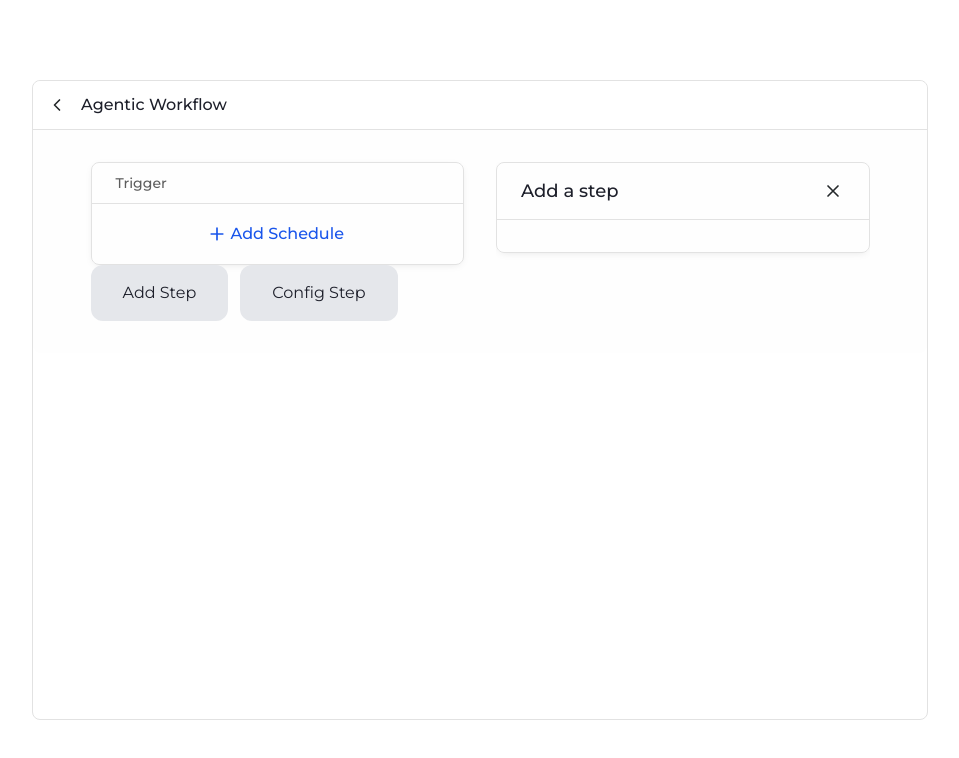
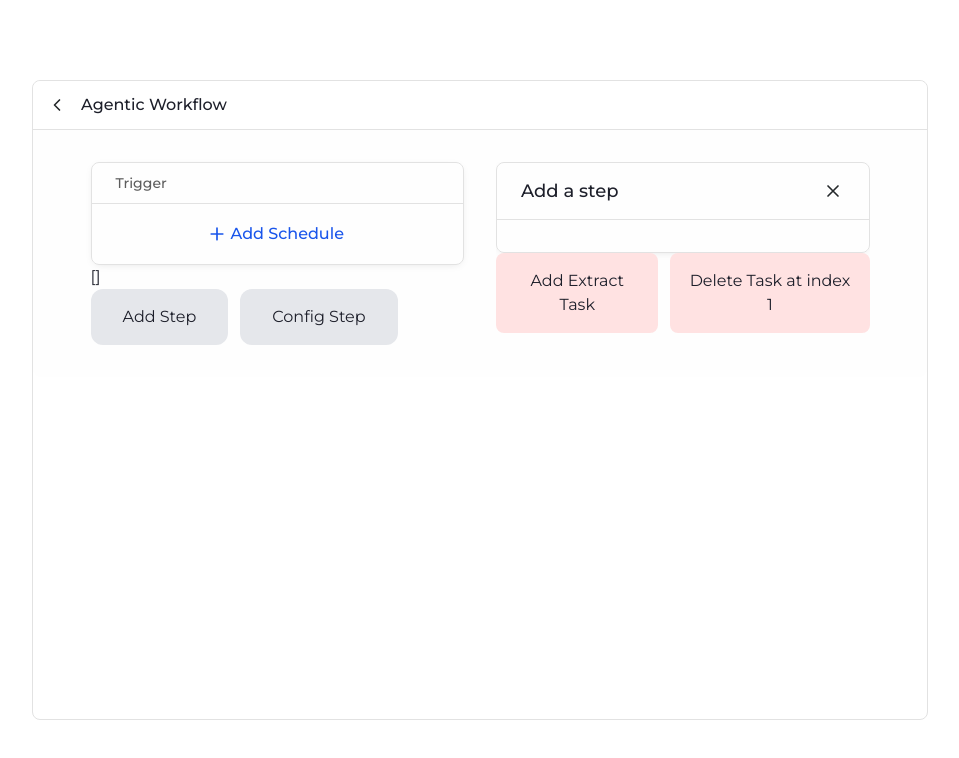
Before and after one commit to wjlee299/frontend-intern-assessment, a Next.js app: page / in a window 1280 px wide. Both pictures are taken after a click on the button "Add Step". Shown: the top 758 px of the page, without its empty margins (160-1119 px from the left). Built offline with nearby package versions, Linux system fonts and the light colour scheme.

Commit message:
Implemented addworkflowstep and deleteworkflowstep logic

```diff
--- a/app/components/configmenu/AddStepMenu.tsx
+++ b/app/components/configmenu/AddStepMenu.tsx
@@ -1,10 +1,26 @@
 import React from "react";
 import MenuTemplate from "./MenuTemplate";
+import { useWorkflowContext } from "@/app/contexts/WorkflowContext";
 
 const AddStepMenu = () => {
+  const { addWorkflowStep, deleteWorkflowStep } = useWorkflowContext();
   return (
     <div>
       <MenuTemplate menuTitle="Add a step"></MenuTemplate>
+      <div className="flex gap-3">
+        <button
+          onClick={() => addWorkflowStep("Extract")}
+          className="rounded-lg bg-red-100 p-4"
+        >
+          Add Extract Task
+        </button>
+        <button
+          onClick={() => deleteWorkflowStep(1)}
+          className="rounded-lg bg-red-100 p-4"
+        >
+          Delete Task at index 1
+        </button>
+      </div>
     </div>
   );
 };
--- a/app/components/sections/WorkflowSection.tsx
+++ b/app/components/sections/WorkflowSection.tsx
@@ -1,13 +1,16 @@
 "use client"
 import TriggerScheduleBox from "../workflow/TriggerScheduleBox";
 import { useConfigMenuContext } from "@/app/contexts/ConfigMenuContext";
+import { useWorkflowContext } from "@/app/contexts/WorkflowContext";
 
 const WorkflowSection = () => {
-  const { openConfigMenu, openAddStepMenu } = useConfigMenuContext();
+    const { openConfigMenu, openAddStepMenu } = useConfigMenuContext();
+    const { workflowPipeline } = useWorkflowContext();
 
   return (
     <div className="w-[45%]">
-      <TriggerScheduleBox></TriggerScheduleBox>
+          <TriggerScheduleBox></TriggerScheduleBox>
+          <div>{ JSON.stringify(workflowPipeline)}</div>
 
       {/* for testing config menu context */}
       <div className="flex gap-3">
--- a/app/contexts/WorkflowContext.tsx
+++ b/app/contexts/WorkflowContext.tsx
@@ -1,6 +1,12 @@
 "use client";
 import { createContext, useContext, useState, ReactNode } from "react";
 import { WorkflowStep } from "../models/WorkflowModel";
+import {
+  ExtractTask,
+  SummariseTask,
+  WriteTask,
+  SearchAction,
+} from "../models/ActionsModel";
 
 // Keeps track of pipeline actions(i.e. tasks, search) added to workflow
 // Controls the ordering of steps as well
@@ -22,9 +28,45 @@ const WorkflowContext = createContext<WorkflowContextType | undefined>(
 export function WorkflowProvider({ children }: { children: ReactNode }) {
   const [workflowPipeline, setWorkflowPipeline] = useState<WorkflowStep[]>([]);
 
-  const addWorkflowStep = (actionName: string) => {};
+  const addWorkflowStep = (actionName: string) => {
+    const newStepIndex = workflowPipeline.length;
+    var actionType = undefined;
 
-  const deleteWorkflowStep = (stepIndex: number) => {};
+    switch (actionName) {
+      case "Search":
+        actionType = new SearchAction();
+        break;
+      case "Extract":
+        actionType = new ExtractTask();
+        break;
+      case "Summarise":
+        actionType = new SummariseTask();
+        break;
+      case "Write":
+        actionType = new WriteTask();
+        break;
+      default:
+        throw new Error("Action Name not valid.");
+    }
+
+    const newWorkflowStep: WorkflowStep = {
+      index: newStepIndex,
+      action: actionType,
+    };
+
+    setWorkflowPipeline([...workflowPipeline, newWorkflowStep]);
+  };
+
+  // delete workflow step and decrement indices of later steps by 1
+  const deleteWorkflowStep = (stepIndex: number) => {
+    setWorkflowPipeline((prevSteps) =>
+      prevSteps
+        .filter((step) => step.index !== stepIndex)
+        .map((step) =>
+          step.index > stepIndex ? { ...step, index: step.index - 1 } : step,
+        ),
+    );
+  };
 
   const updateWorkflowStepConfigs = (updatedWorkflowStep: WorkflowStep) => {};
 
--- a/app/models/ActionsModel.tsx
+++ b/app/models/ActionsModel.tsx
@@ -13,7 +13,7 @@ import {
 } from "./ConfigOptionsModel";
 
 // ACTIONS & TASKS CLASSES DECLARATION
-interface Action {
+export interface Action {
   actionName: string;
   actionDesc: string;
   icon: React.ReactNode;
--- a/app/models/WorkflowModel.tsx
+++ b/app/models/WorkflowModel.tsx
@@ -1,8 +1,7 @@
-import { ConfigOption } from "./ConfigOptionsModel";
+import { Action } from "./ActionsModel";
 
 // WORKFLOW TYPES DECLARATION
-export type WorkflowStep = {
-  index: number;
-  actionName: string;
-  configOptions: ConfigOption[]; // this will be passed to ConfigPanelContextType
-};
+export interface WorkflowStep {
+    index: number;
+    action: Action;
+}
```
